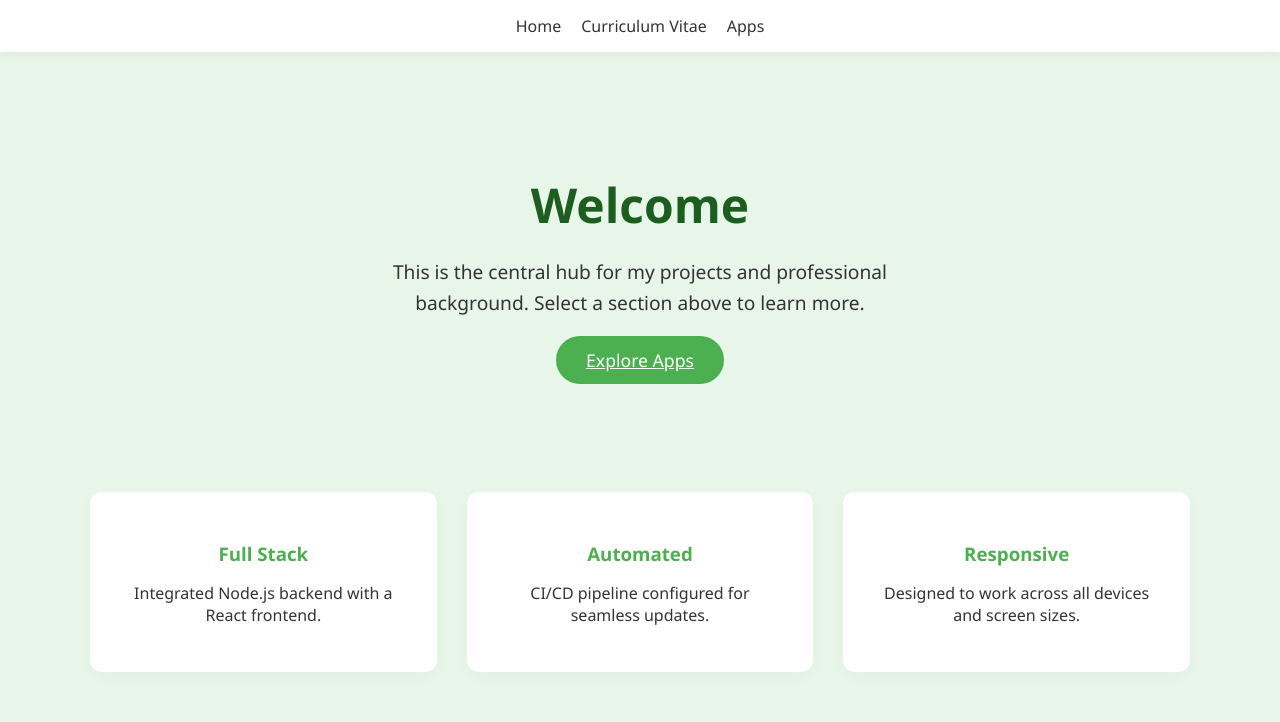
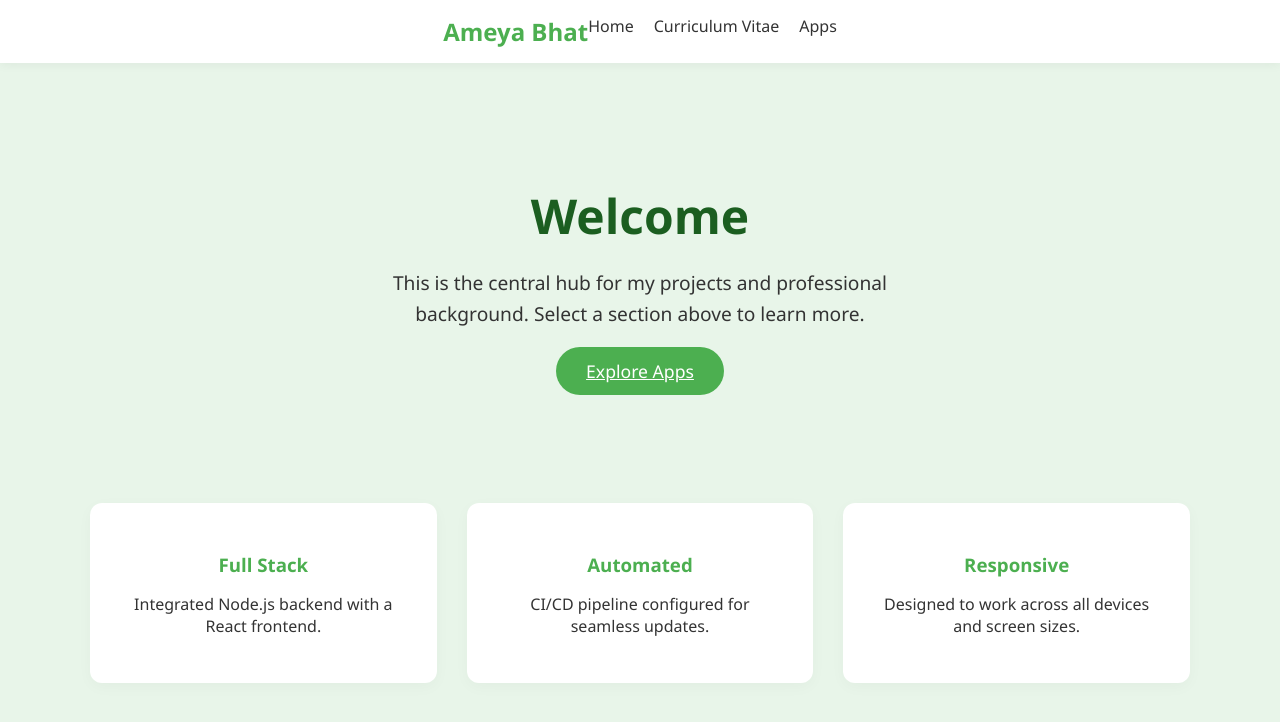
Before and after one commit to amuuboi/ameya-site, a React (Create React App) app: page / in a window 1280 px wide. Shown: the top 722 px of the page. Built offline with nearby package versions, Linux system fonts and the light colour scheme.

Commit message:
Update Navbar.js
added brand

```diff
--- a/src/Navbar.js
+++ b/src/Navbar.js
@@ -6,6 +6,9 @@ const Navbar = () => {
   return (
     <header className="navbar-wrapper">
       <div className="container navbar">
+        {/* Your name acts as a link back to the home page */}
+        <Link to="/" className="nav-brand">Ameya Bhat</Link>
+
         <nav className="nav-links">
           <Link to="/">Home</Link>
           <Link to="/cv">Curriculum Vitae</Link>
```
